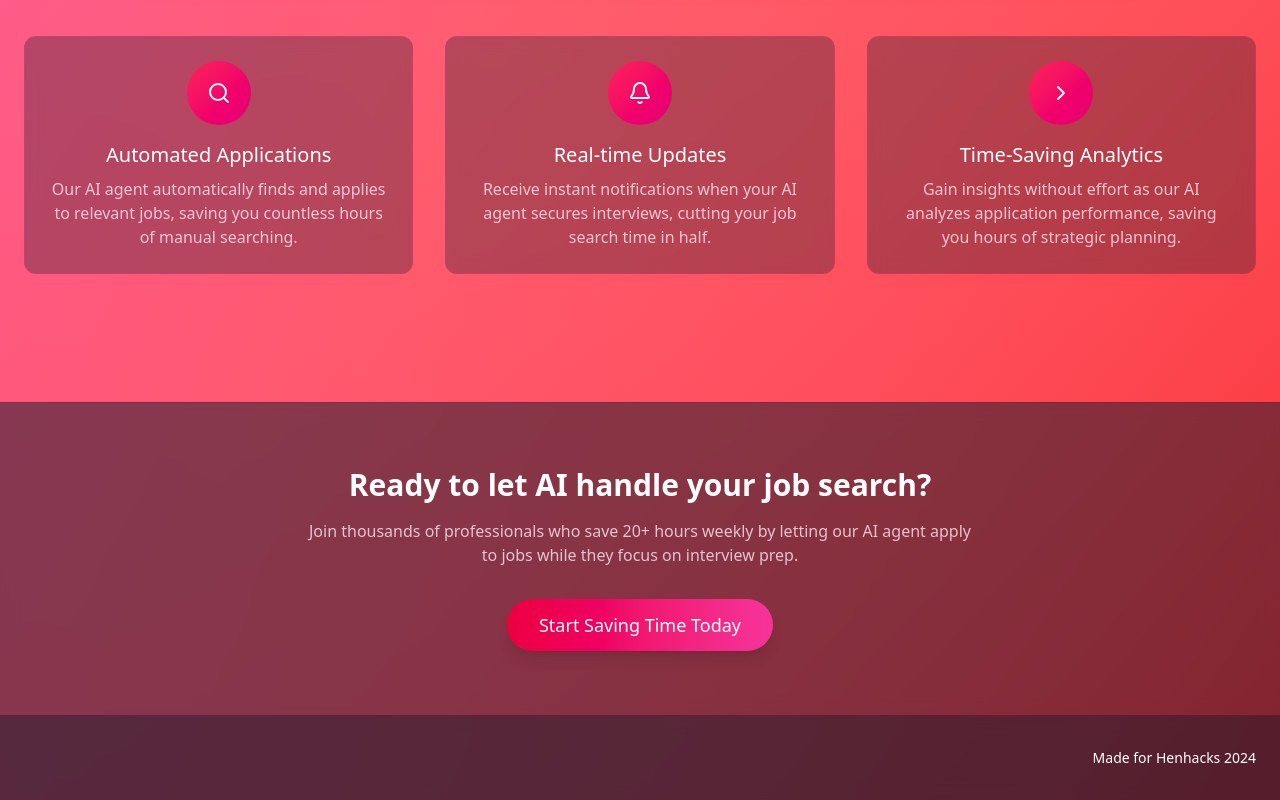
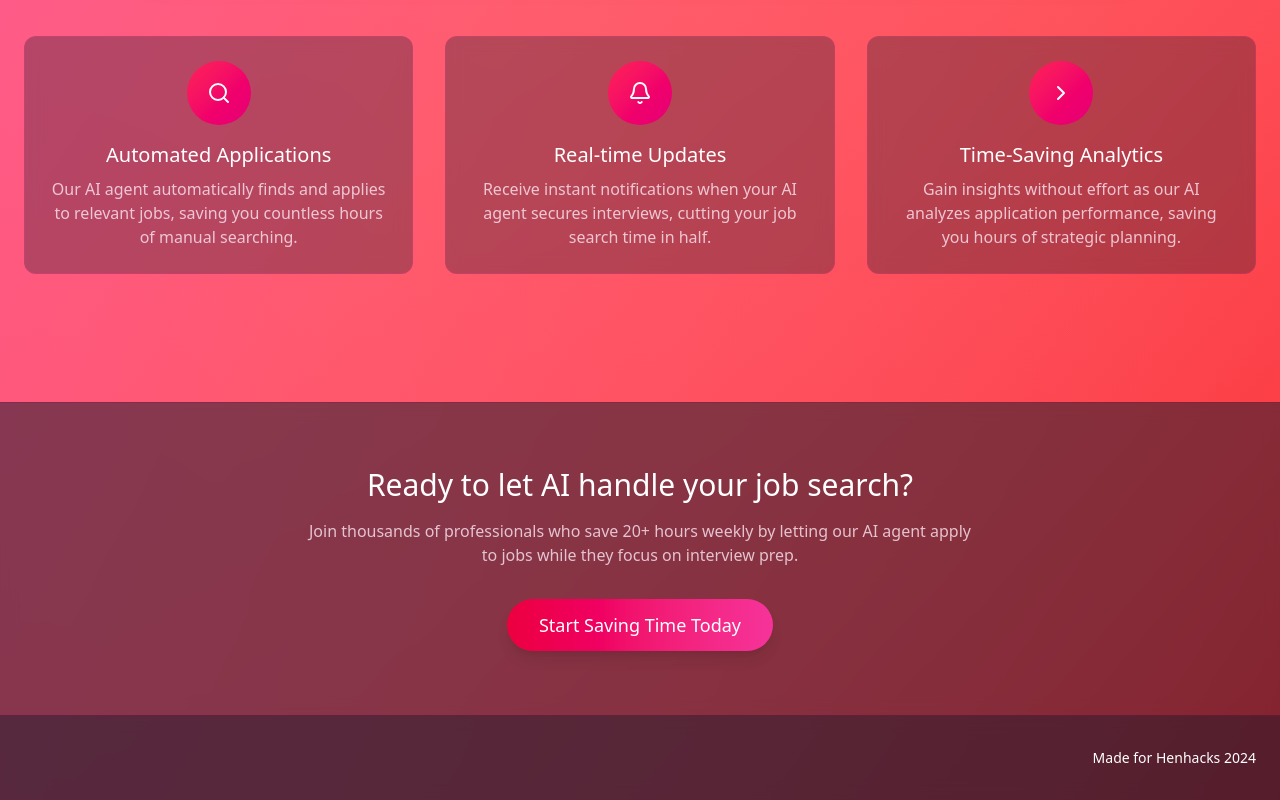
Before and after one commit to mrktsm/swiftapply-henhacks2025, a React (Vite) app in the folder frontend/: page / in a window 1280 px wide. Shown: the part 1082-1882 px from the top of the page. Built offline with nearby package versions, Linux system fonts and the light colour scheme.

Commit message:
Small Fixes

```diff
--- a/frontend/src/LandingPage.tsx
+++ b/frontend/src/LandingPage.tsx
@@ -134,16 +134,19 @@ const LandingPage = () => {
       </div>
 
       {/* Call to Action */}
-      <div className="bg-gray-900/50 backdrop-blur-sm py-16 mt-16 border-t border-pink-900/30">
+      <div className="bg-gray-900/50 backdrop-blur-sm py-16 mt-16 border-t border-pink-900/30 font-thin">
         <div className="container mx-auto px-6 text-center">
-          <h2 className="text-3xl font-bold mb-4 text-white">
+          <h2 className="text-3xl font-thin mb-4 text-white">
             Ready to let AI handle your job search?
           </h2>
           <p className="text-pink-100/80 mb-8 max-w-2xl mx-auto">
             Join thousands of professionals who save 20+ hours weekly by letting
             our AI agent apply to jobs while they focus on interview prep.
           </p>
-          <button className="bg-gradient-to-r from-rose-600 to-pink-500 hover:from-rose-500 hover:to-pink-400 text-white rounded-full py-3 px-8 font-medium text-lg shadow-lg hover:shadow-xl transition-all duration-200">
+          <button
+            onClick={handleSignInClick}
+            className="bg-gradient-to-r font-thin from-rose-600 to-pink-500 hover:from-rose-500 hover:to-pink-400 text-white rounded-full py-3 px-8 text-lg shadow-lg hover:shadow-xl transition-all duration-200"
+          >
             Start Saving Time Today
           </button>
         </div>
```
